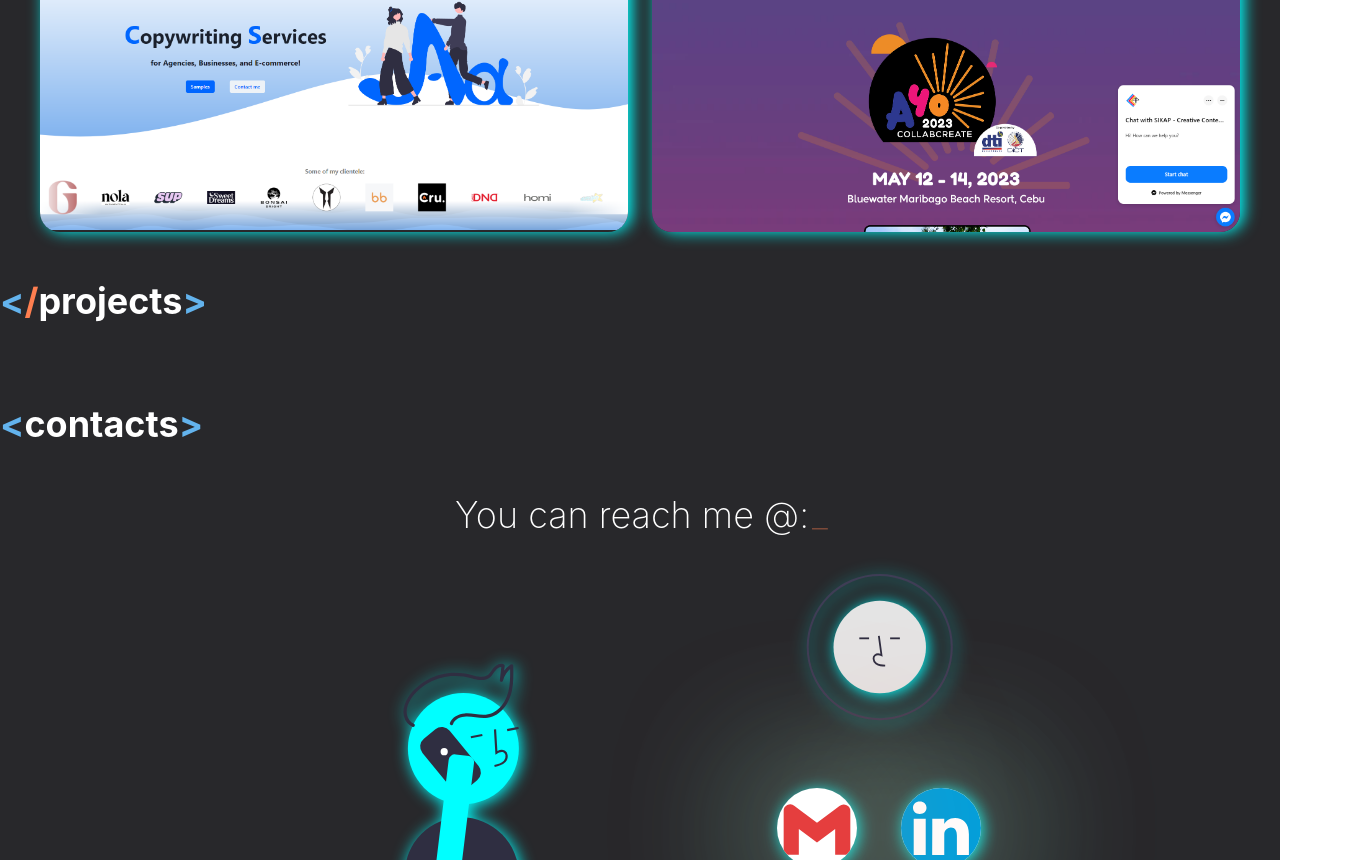
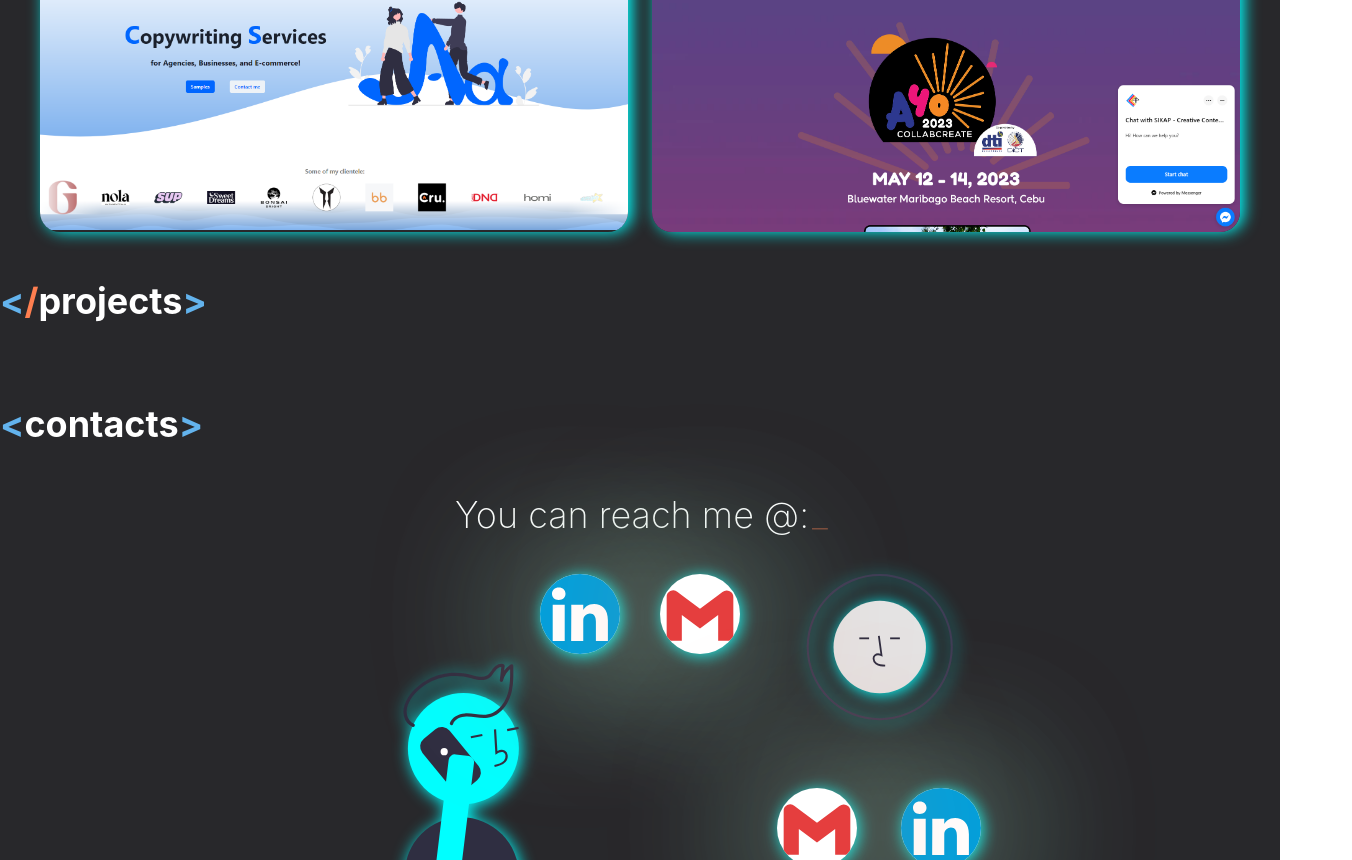
Before and after one commit to jasonLapina/Portf, a React (Create React App) app: page / in a window 1280 px wide. Shown: the part 4039-4899 px from the top of the page, 1352 px wide, since content can reach past the window. Built offline with nearby package versions, Linux system fonts and the light colour scheme.

Commit message:
unfinished media queries

```diff
--- a/src/App.js
+++ b/src/App.js
@@ -24,7 +24,7 @@ function App() {
   }, []);
   return (
     <>
-      <Box color='white' bgColor='#28282B' overflowX='hidden'>
+      <Box color='white' bgColor='#28282B'>
         <Hero />
         <About />
         <Skills />
--- a/src/components/About.js
+++ b/src/components/About.js
@@ -1,8 +1,16 @@
-import { Box, Button, Grid, Image, Text } from "@chakra-ui/react";
+import {
+  Box,
+  Button,
+  Grid,
+  Image,
+  Text,
+  useMediaQuery,
+} from "@chakra-ui/react";
 import MySection from "./UI/MySection";
 import Slider from "react-slick";
 import { ArrowBackIcon, ArrowForwardIcon } from "@chakra-ui/icons";
 import MyTypewriter from "./UI/MyTypewriter";
+
 function About() {
   const details = [
     {
@@ -36,11 +44,33 @@ function About() {
     nextArrow: <NextArr />,
     prevArrow: <PrevArr />,
   };
+  const smallSettings = {
+    dots: true,
+    infinite: true,
+    speed: 500,
+    slidesToShow: 1,
+    slidesToScroll: 1,
+    arrows: false,
+  };
+
+  const [isMD] = useMediaQuery("(min-width: 768px)");
 
   return (
     <Box id='About'>
       <MySection heading={"aboutMe"}>
         <MyTypewriter words={["My info"]} />
+
+        {/* FOR SMALLER SCREENS */}
+        {!isMD && (
+          <Box as={Slider} {...smallSettings}>
+            {details.map((item) => (
+              <Text px='8px'>{item.text}</Text>
+            ))}
+          </Box>
+        )}
+
+        {/* FOR LARGE SCREENS */}
+        {isMD && (
           <Box as={Slider} mb='80px' px='32px' py='16px' {...sliderSettings}>
             {details.map((item, i) => {
               const isEven = (i + 1) % 2 === 0;
@@ -99,6 +129,7 @@ function About() {
               );
             })}
           </Box>
+        )}
       </MySection>
     </Box>
   );
@@ -109,11 +140,13 @@ export default About;
 const NextArr = ({ onClick }) => {
   return (
     <Button
+      opacity={{ base: 0, md: 1 }}
+      pointerEvents={{ base: "none", md: "auto" }}
+      right='-56px'
       onClick={onClick}
       pos='absolute'
       top='50%'
       translateY='-50%'
-      right='-56px'
       borderRadius='full'
       variant='outline'
       fontSize='32px'
@@ -134,6 +167,9 @@ const NextArr = ({ onClick }) => {
 const PrevArr = ({ onClick }) => {
   return (
     <Button
+      opacity={{ base: 0, md: 1 }}
+      pointerEvents={{ base: "none", md: "auto" }}
+      left='-56px'
       transition='all .4s'
       _hover={{
         filter: "drop-shadow(2px 2px 8px coral)",
@@ -142,7 +178,6 @@ const PrevArr = ({ onClick }) => {
       pos='absolute'
       top='50%'
       translateY='-50%'
-      left='-56px'
       borderRadius='full'
       variant='outline'
       fontSize='32px'
--- a/src/components/Contact.js
+++ b/src/components/Contact.js
@@ -1,21 +1,55 @@
-import { Box, Icon } from "@chakra-ui/react";
+import { Box, HStack, Icon, useMediaQuery } from "@chakra-ui/react";
 import MySection from "./UI/MySection";
 import MyTypewriter from "./UI/MyTypewriter";
 import { BsLinkedin } from "react-icons/bs";
 import { BiLogoGmail } from "react-icons/bi";
 function Contact() {
+  const [isMD] = useMediaQuery("(min-width: 768px)");
+
   return (
     <Box id='Contact'>
       <MySection heading='contacts'>
         <MyTypewriter words={["You can reach me @:"]} />
         <Box
-          w='800px'
+          w={{ base: "auto", md: "800px" }}
           h='600px'
           bgImage="url('/assets/calling.svg')"
           filter='drop-shadow(2px 2px 8px cyan)'
           pos='relative'
           mx='auto'
         >
+          <HStack gap='40px' justify='center'>
+            <a
+              href='https://www.linkedin.com/in/dev-jason/'
+              target='_blank'
+              rel='noreferrer'
+            >
+              <Icon
+                as={BsLinkedin}
+                fontSize='80px'
+                borderRadius='full'
+                color='linkedin.500'
+                bgColor='white'
+                filter='drop-shadow(2px 2px 80px coral)'
+              />
+            </a>
+            <a
+              href='https://www.linkedin.com/in/dev-jason/'
+              target='_blank'
+              rel='noreferrer'
+            >
+              <Icon
+                as={BiLogoGmail}
+                fontSize='80px'
+                borderRadius='full'
+                color='red.500'
+                bgColor='white'
+                filter='drop-shadow(2px 2px 80px coral)'
+              />
+            </a>
+          </HStack>
+          {isMD && (
+            <>
               <a
                 href='https://www.linkedin.com/in/dev-jason/'
                 target='_blank'
@@ -33,7 +67,6 @@ function Contact() {
                   filter='drop-shadow(2px 2px 80px coral)'
                 />
               </a>
-
               <a href='mailto:lapina.jason@gmail.com'>
                 <Icon
                   pos='absolute'
@@ -47,6 +80,8 @@ function Contact() {
                   filter='drop-shadow(2px 2px 80px coral)'
                 />
               </a>
+            </>
+          )}
         </Box>
       </MySection>
     </Box>
--- a/src/components/Hero.js
+++ b/src/components/Hero.js
@@ -21,7 +21,7 @@ function Hero() {
   }, []);
 
   return (
-    <Center id='Home' pos='relative' w='100vw' h='100vh'>
+    <Center id='Home' pos='relative' h='100vh'>
       {showTypewriter && (
         <Box
           pos='absolute'
--- a/src/components/UI/Navbar.js
+++ b/src/components/UI/Navbar.js
@@ -49,7 +49,7 @@ function Navbar() {
       transform='translateX(-50%)'
       backdropFilter='auto'
       backdropBlur='8px'
-      px='40px'
+      px={{ md: "40px", base: "20px" }}
       py='20px'
       gap='16px'
       justify='center'
```
Lines whose indentation alone changed are shown as unchanged.
